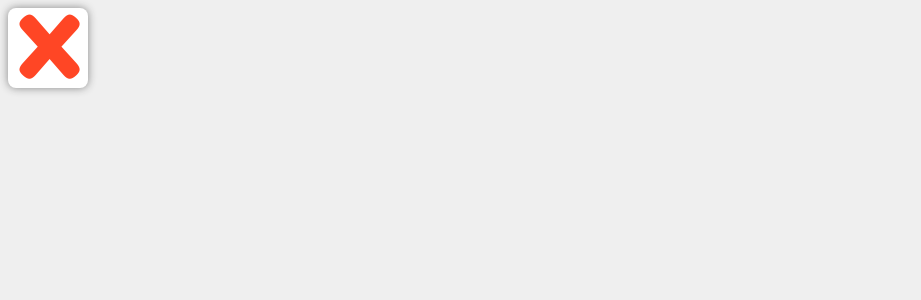
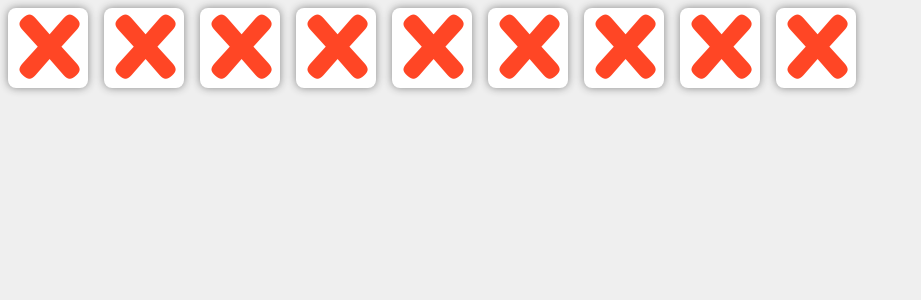
Before and after one commit to abda-s/TicTacToe, a React (Create React App) app: page / in a window 1280 px wide. Shown: the top 300 px of the page, without its empty margins (0-921 px from the left). Built offline with nearby package versions, Linux system fonts and the light colour scheme; the HTML template or start-up script is replaced by a standard one.

Commit message:
creating board component ✨

```diff
--- a/src/App.js
+++ b/src/App.js
@@ -1,11 +1,11 @@
 import './App.css';
-import { Box } from './components/Box';
+import { Board } from './components/Board';
 
 function App() {
   const board = ["X", "X", "X", "X", "X", "X", "X", "X", "X"]
   return (
     <div className="App">
-      <Box value="X" onClick={null} />
+      <Board board={board} onClick={null}/>
     </div>
   );
 }
--- /dev/null
+++ b/src/components/Board.jsx
@@ -0,0 +1,14 @@
+import React from 'react'
+import { Box } from './Box';
+
+
+export const Board = ({board, onClick}) => {
+  return (
+    <div>
+        {board.map((value,index)=>(
+            <Box value={value} onClick={()=> onClick(index)} />
+        ))}
+
+    </div>
+  )
+}
```
Also changed, not shown: src/components/Board.css (added).
